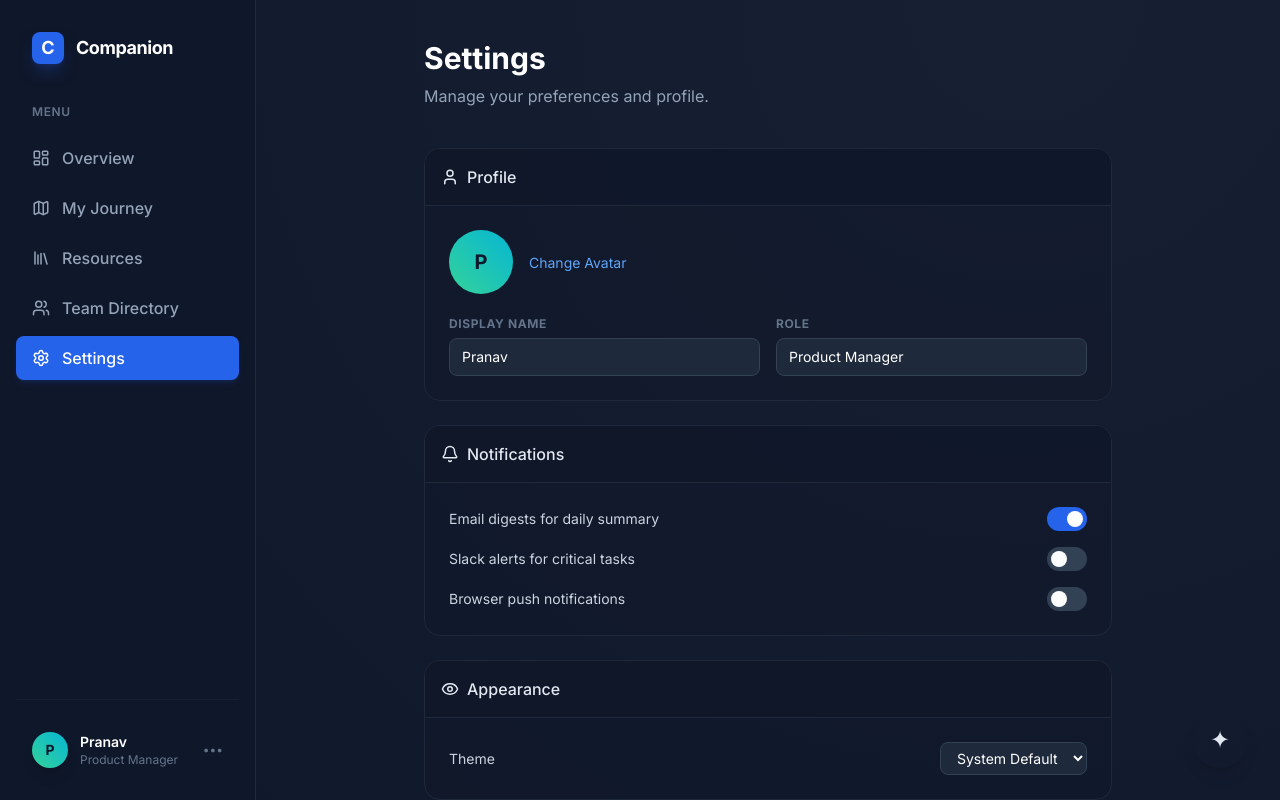
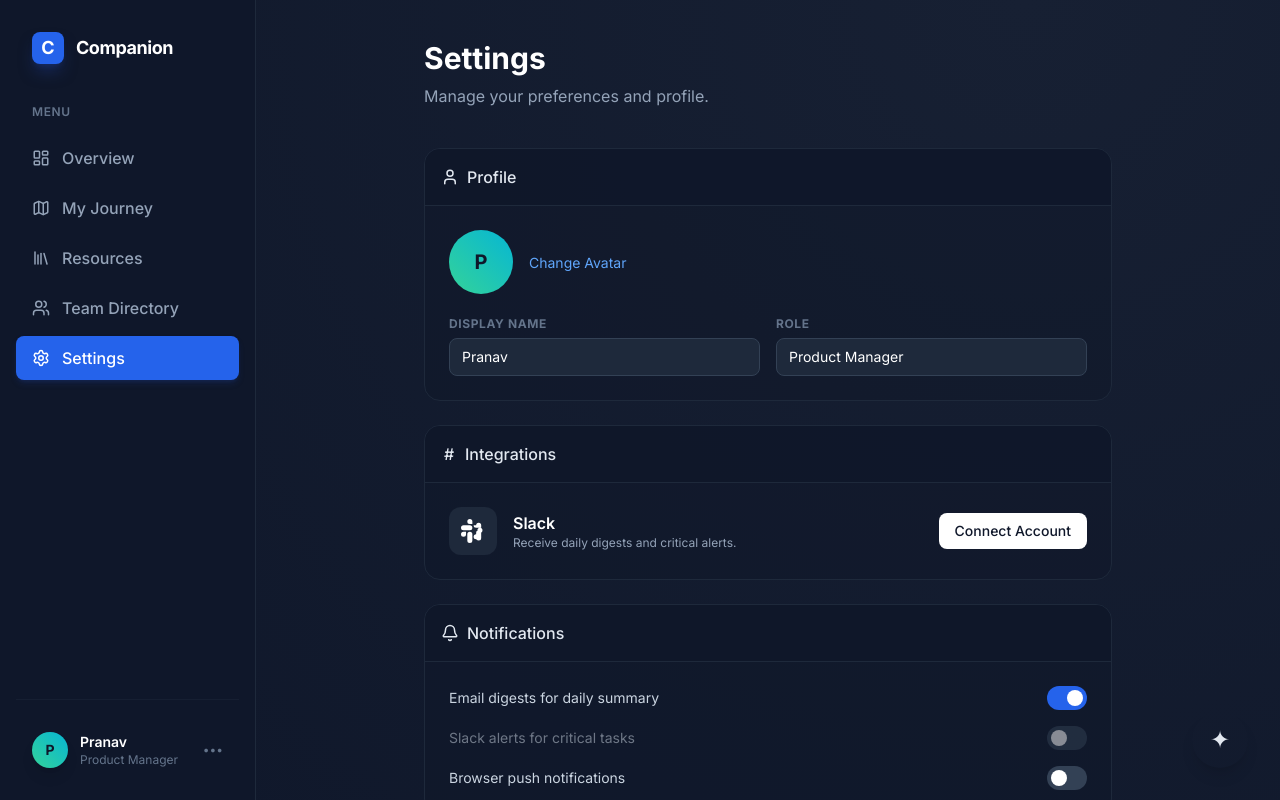
Before and after one commit to gpranavmurty1/Transcript, a React (Vite) app in the folder onboarding-companion/: page / in a window 1280 px wide. Both pictures are taken after a click on the button "Settings". Built offline with nearby package versions, Linux system fonts and the light colour scheme.

Commit message:
feat: Add Slack integration section with connect functionality and link Slack notifications to its connection status.

```diff
--- a/onboarding-companion/src/components/Settings.jsx
+++ b/onboarding-companion/src/components/Settings.jsx
@@ -2,6 +2,12 @@ import React from 'react';
 import { User, Bell, Shield, Eye } from 'lucide-react';
 
 const Settings = () => {
+    const [slackConnected, setSlackConnected] = React.useState(false);
+
+    const handleConnectSlack = () => {
+        setSlackConnected(!slackConnected);
+    };
+
     return (
         <div className="p-10 max-w-3xl mx-auto">
             <h1 className="text-3xl font-bold text-white mb-2">Settings</h1>
@@ -33,6 +39,38 @@ const Settings = () => {
                     </div>
                 </div>
 
+                {/* Integrations (NEW) */}
+                <div className="bg-slate-900/40 border border-slate-800 rounded-2xl overflow-hidden">
+                    <div className="p-4 border-b border-slate-800 bg-slate-900/80 font-medium text-slate-200 flex items-center gap-2">
+                        <div className="w-4 h-4 flex items-center justify-center">#</div> Integrations
+                    </div>
+                    <div className="p-6">
+                        <div className="flex items-center justify-between">
+                            <div className="flex items-center gap-4">
+                                <div className={`w-12 h-12 rounded-xl flex items-center justify-center ${slackConnected ? 'bg-[#4A154B]' : 'bg-slate-800'}`}>
+                                    {/* Slack Logo SVG */}
+                                    <svg viewBox="0 0 24 24" className="w-6 h-6 fill-white">
+                                        <path d="M5.042 15.165a2.528 2.528 0 0 1-2.52 2.523A2.528 2.528 0 0 1 0 15.165a2.527 2.527 0 0 1 2.522-2.52h2.52v2.52zM6.313 15.165a2.527 2.527 0 0 1 2.521-2.52 2.527 2.527 0 0 1 2.521 2.52v6.313A2.528 2.528 0 0 1 8.834 24a2.528 2.528 0 0 1-2.521-2.522v-3.791h-.001zm8.834 5.042a2.528 2.528 0 0 1-2.521-2.521A2.528 2.528 0 0 1 15.147 15.165h2.522a2.528 2.528 0 0 1 2.521 2.521 2.528 2.528 0 0 1-2.521 2.521h-2.522zm0-1.27v-5.042a2.528 2.528 0 0 1 2.521-2.521 2.528 2.528 0 0 1 2.521 2.521v5.042a2.528 2.528 0 0 1-2.521 2.521 2.528 2.528 0 0 1-2.521-2.521zM8.834 5.042a2.528 2.528 0 0 1-2.521-2.52A2.528 2.528 0 0 1 8.834 0a2.528 2.528 0 0 1 2.521 2.522v2.52H8.834zM8.834 6.313a2.528 2.528 0 0 1 2.521 2.521 2.528 2.528 0 0 1-2.521 2.521H2.522A2.528 2.528 0 0 1 0 8.834a2.528 2.528 0 0 1 2.522-2.521h6.312zM18.956 8.834a2.528 2.528 0 0 1 2.522 2.521A2.528 2.528 0 0 1 18.956 13.876h-2.521V11.355a2.528 2.528 0 0 1 2.521-2.521zM15.147 6.313a2.528 2.528 0 0 1 2.521-2.521 2.528 2.528 0 0 1 2.521 2.521v2.52h-5.042a2.528 2.528 0 0 1-2.52-2.52z" />
+                                    </svg>
+                                </div>
+                                <div>
+                                    <h4 className="font-semibold text-white">Slack</h4>
+                                    <p className="text-xs text-slate-400">Receive daily digests and critical alerts.</p>
+                                </div>
+                            </div>
+                            <button
+                                onClick={handleConnectSlack}
+                                className={`px-4 py-2 rounded-lg text-sm font-medium transition-all ${slackConnected
+                                        ? 'bg-emerald-500/10 text-emerald-400 border border-emerald-500/20 hover:bg-emerald-500/20'
+                                        : 'bg-white text-slate-900 hover:bg-slate-200'
+                                    }`}
+                            >
+                                {slackConnected ? 'Connected' : 'Connect Account'}
+                            </button>
+                        </div>
+                    </div>
+                </div>
+
                 {/* Notifications */}
                 <div className="bg-slate-900/40 border border-slate-800 rounded-2xl overflow-hidden">
                     <div className="p-4 border-b border-slate-800 bg-slate-900/80 font-medium text-slate-200 flex items-center gap-2">
@@ -40,10 +78,10 @@ const Settings = () => {
                     </div>
                     <div className="p-6 space-y-4">
                         {['Email digests for daily summary', 'Slack alerts for critical tasks', 'Browser push notifications'].map((label, i) => (
-                            <label key={i} className="flex items-center justify-between cursor-pointer group">
+                            <label key={i} className={`flex items-center justify-between cursor-pointer group ${i === 1 && !slackConnected ? 'opacity-50 pointer-events-none' : ''}`}>
                                 <span className="text-sm text-slate-300 group-hover:text-white transition-colors">{label}</span>
-                                <div className={`w-10 h-6 rounded-full relative transition-colors ${i === 0 ? 'bg-blue-600' : 'bg-slate-700'}`}>
-                                    <div className={`absolute top-1 w-4 h-4 bg-white rounded-full transition-all ${i === 0 ? 'left-5' : 'left-1'}`}></div>
+                                <div className={`w-10 h-6 rounded-full relative transition-colors ${i === 0 || (i === 1 && slackConnected) ? 'bg-blue-600' : 'bg-slate-700'}`}>
+                                    <div className={`absolute top-1 w-4 h-4 bg-white rounded-full transition-all ${i === 0 || (i === 1 && slackConnected) ? 'left-5' : 'left-1'}`}></div>
                                 </div>
                             </label>
                         ))}
```
